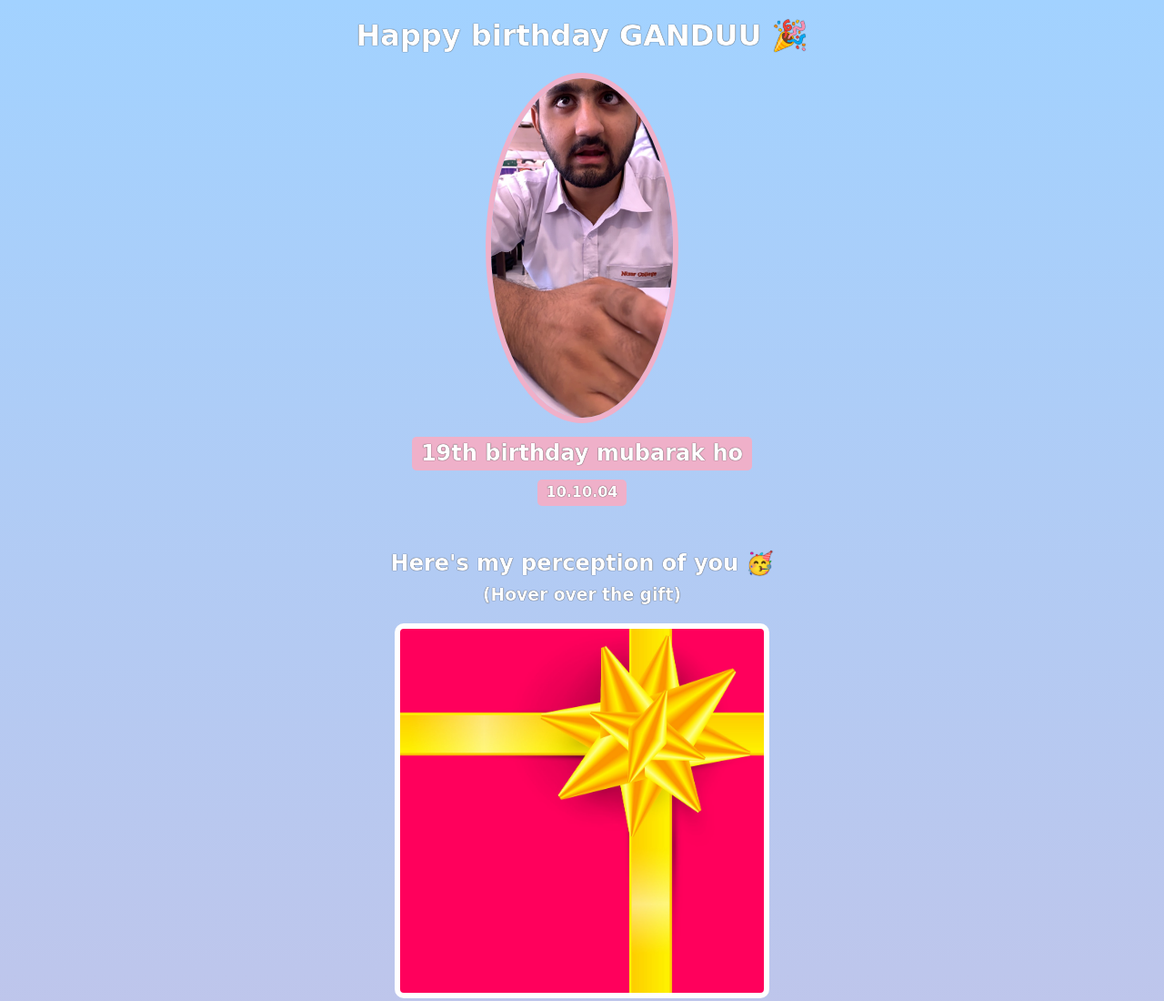
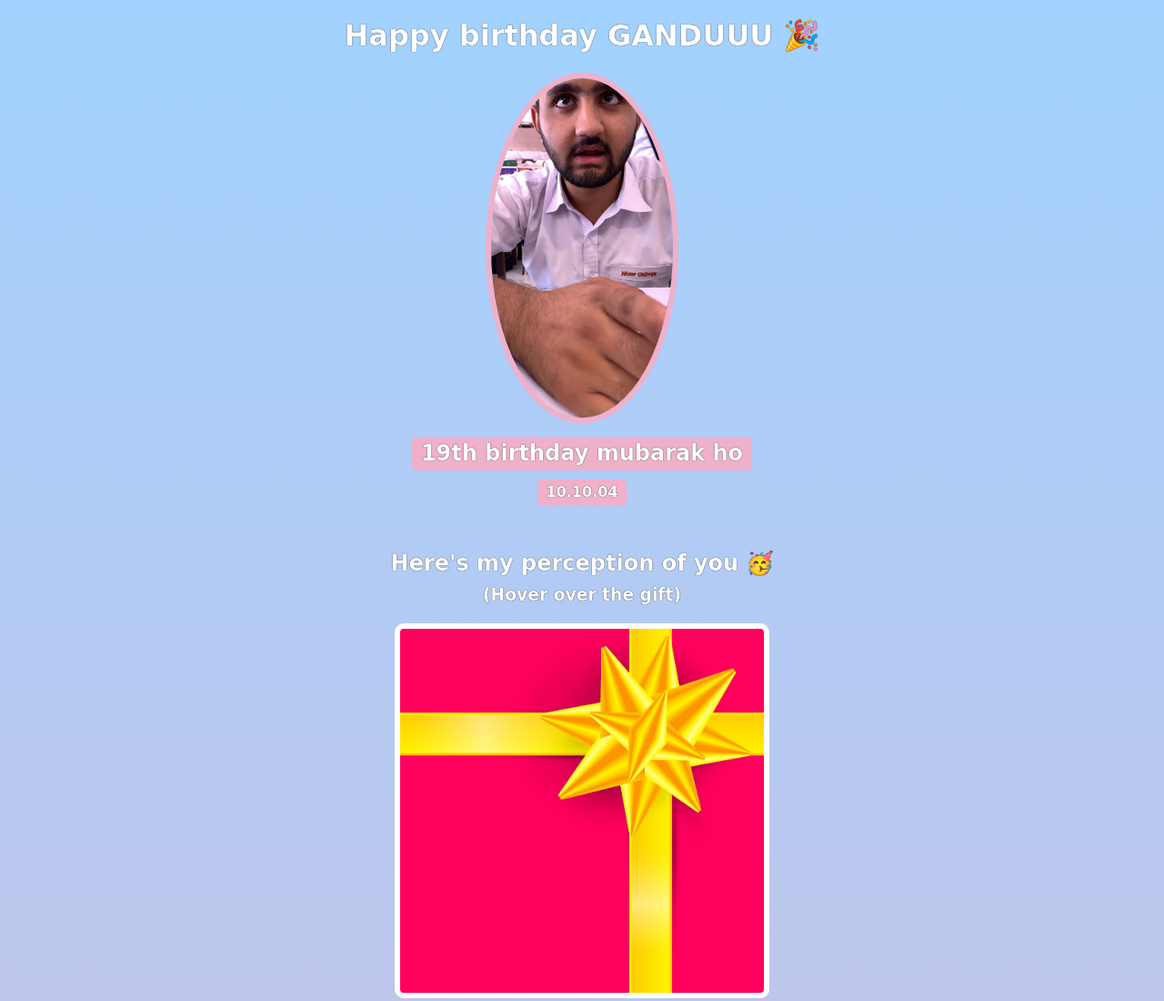
Before and after one commit to Aspirng/birthday-gift, a website built with Vite: page index.html in a window 1280 px wide. Shown: the top 1100 px of the page at 91% size. Built offline with nearby package versions, Linux system fonts and the light colour scheme; a web font is replaced by a local one.

Commit message:
change the name

```diff
--- a/index.html
+++ b/index.html
@@ -7,7 +7,7 @@
     </head>
     <body>
         <div id="header">
-            <h1>Happy birthday GANDUU 🎉</h1>
+            <h1>Happy birthday GANDUUU 🎉</h1>
             <img id="bff-img" src="images/Taimoor.jpeg">
             <h2 id="bday-age">19th birthday mubarak ho</h2>
             <h4 id="bday-date">10.10.04</h4>
```
Also changed, not shown: 1 other file.
